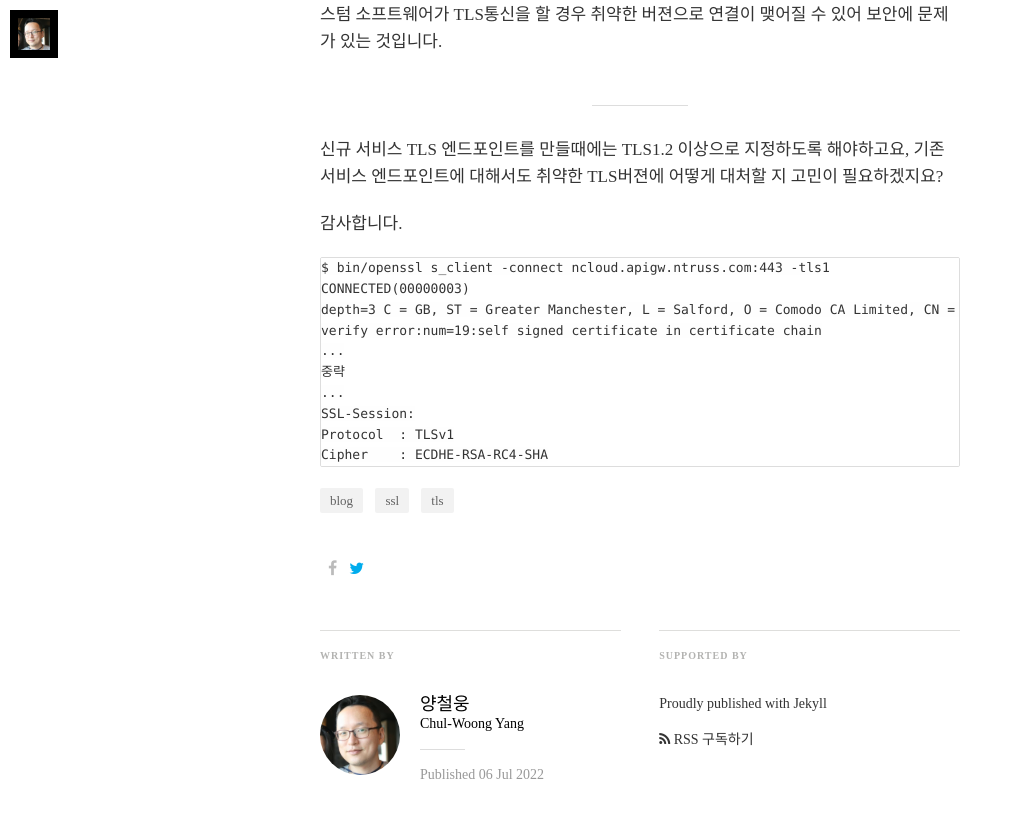
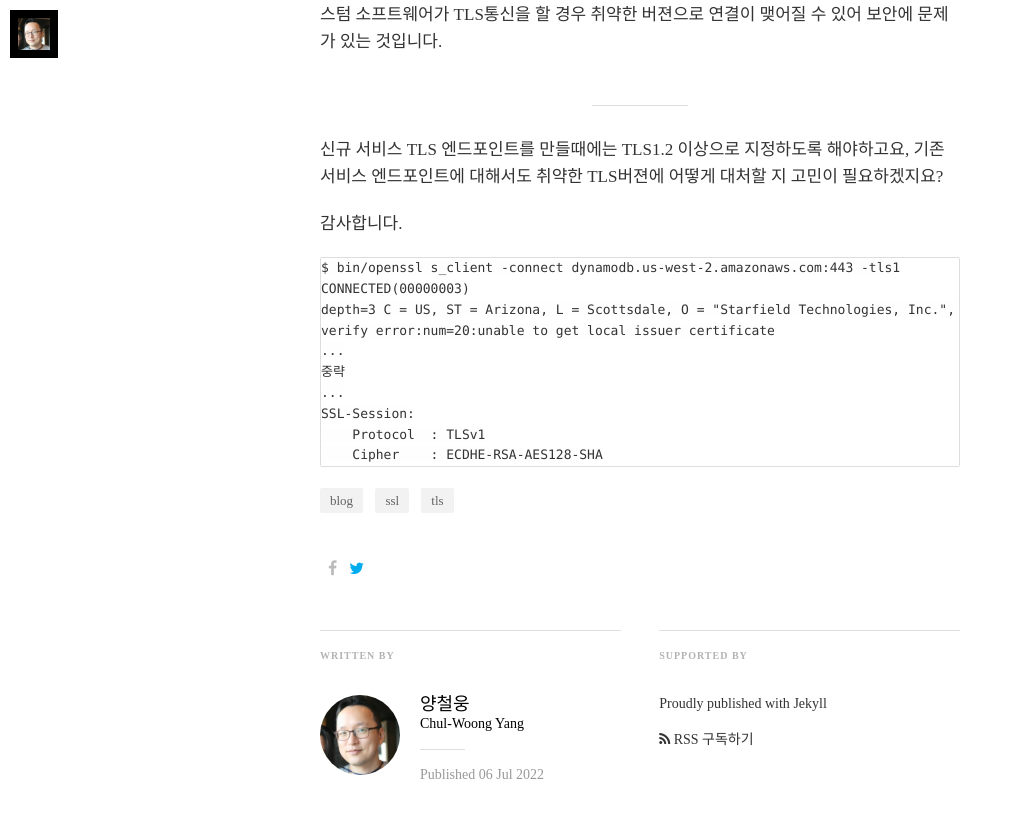
Before and after one commit to cwyang/cwyang.github.io, a Jekyll site: the page built from _posts/2022-07-06-weak_tls_on_api_endpoint.markdown, in a window 1280 px wide and 900 px high, scrolled down 978 px. Shown: the top 818 px of the window, without its empty margins (0-1013 px from the left). Built offline with Jekyll 4.4.1, drawn with Linux system fonts in a browser that asks for light colours; nearby versions of some CDN libraries; some web fonts are replaced; the table of contents is made by our own code.

Commit message:
example: ncloud -> aws

````diff
--- a/_posts/2022-07-06-weak_tls_on_api_endpoint.markdown
+++ b/_posts/2022-07-06-weak_tls_on_api_endpoint.markdown
@@ -33,14 +33,14 @@ AWS에서는 서비스 마이그레이션을 위해 클라우드트레일에서
 감사합니다.
 
 ```
-$ bin/openssl s_client -connect ncloud.apigw.ntruss.com:443 -tls1
+$ bin/openssl s_client -connect dynamodb.us-west-2.amazonaws.com:443 -tls1
 CONNECTED(00000003)
-depth=3 C = GB, ST = Greater Manchester, L = Salford, O = Comodo CA Limited, CN = AAA Certificate Services
-verify error:num=19:self signed certificate in certificate chain
+depth=3 C = US, ST = Arizona, L = Scottsdale, O = "Starfield Technologies, Inc.", CN = Starfield Services Root Certificate Authority - G2
+verify error:num=20:unable to get local issuer certificate
 ...
 중략
 ...
 SSL-Session:
-Protocol  : TLSv1
-Cipher    : ECDHE-RSA-RC4-SHA
+    Protocol  : TLSv1
+    Cipher    : ECDHE-RSA-AES128-SHA
 ```
````
